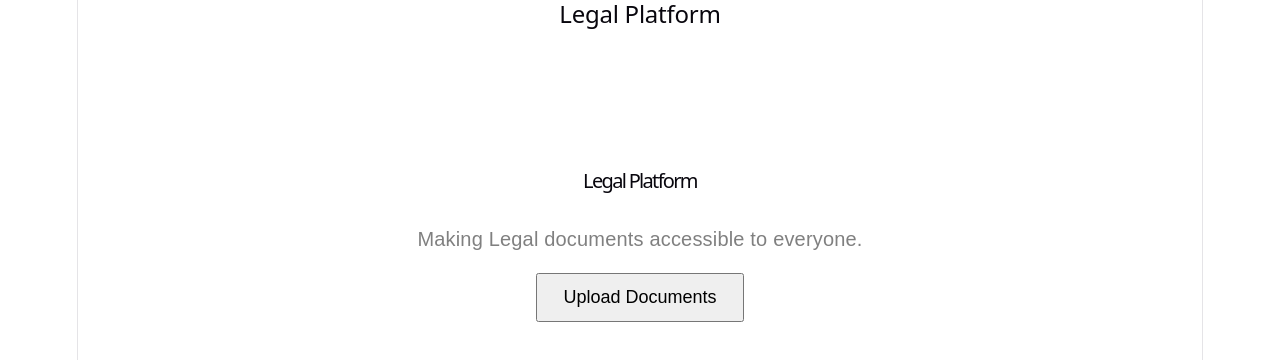
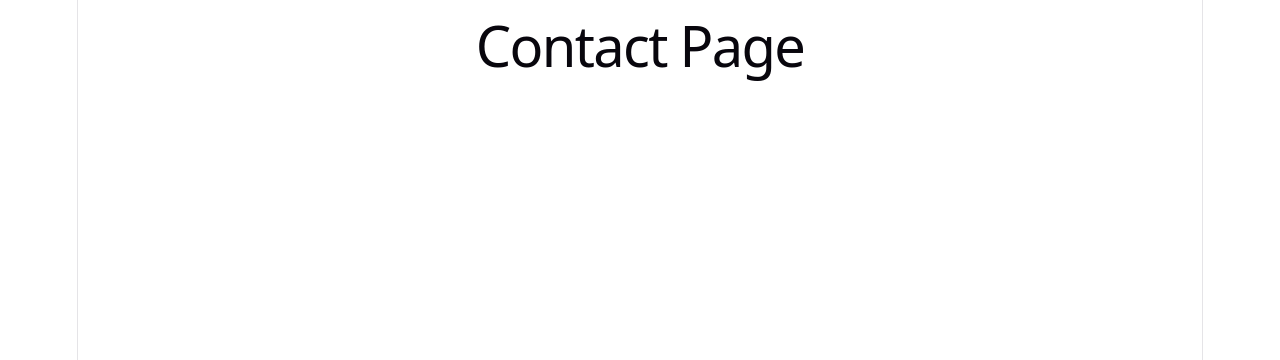
Before and after one commit to Faidaaa/legal_platform, a React app in the folder frontend/: page /contact in a window 1280 px wide. Shown: the top 360 px of the page. Built offline with nearby package versions, Linux system fonts and the light colour scheme; the HTML template or start-up script is replaced by a standard one.

Commit message:
Add router

```diff
--- a/frontend/src/App.jsx
+++ b/frontend/src/App.jsx
@@ -1,6 +1,20 @@
-
+import{BrowserRouter,Routes, Route} from 'react-router-dom';
 import Home from './pages/Home';
+import Upload from './pages/Upload';
+import Features from './pages/Features';
+import About from './pages/About';
+import Contact from './pages/Contact';
 function App() {
-  return <Home />;
+  return(
+    <BrowserRouter>
+      <Routes>
+        <Route path="/" element={<Home />} />
+        <Route path="/upload" element={<Upload />} />
+        <Route path="/features" element={<Features />} />
+        <Route path="/about" element={<About />} />
+        <Route path="/contact" element={<Contact />} />
+      </Routes>
+    </BrowserRouter>
+  );
 }
 export default App;
--- a/frontend/src/pages/About.jsx
+++ b/frontend/src/pages/About.jsx
@@ -0,0 +1,8 @@
+function About(){
+    return(
+        <div>
+            <h1>About Page</h1>
+        </div>
+    );
+}
+export default About;
--- a/frontend/src/pages/Contact.jsx
+++ b/frontend/src/pages/Contact.jsx
@@ -0,0 +1,8 @@
+function Contact(){
+    return(
+        <div>
+            <h1>Contact Page</h1>
+        </div>
+    );
+}
+export default Contact;
--- a/frontend/src/pages/Features.jsx
+++ b/frontend/src/pages/Features.jsx
@@ -0,0 +1,8 @@
+function Features(){
+    return(
+        <div>
+            <h1>Features Page</h1>
+        </div>
+    );
+}
+export default Features;
--- a/frontend/src/pages/Upload.jsx
+++ b/frontend/src/pages/Upload.jsx
@@ -0,0 +1,8 @@
+function Upload(){
+    return(
+        <div>
+            <h1>Upload Page</h1>
+        </div>
+    );
+}
+export default Upload;
```
